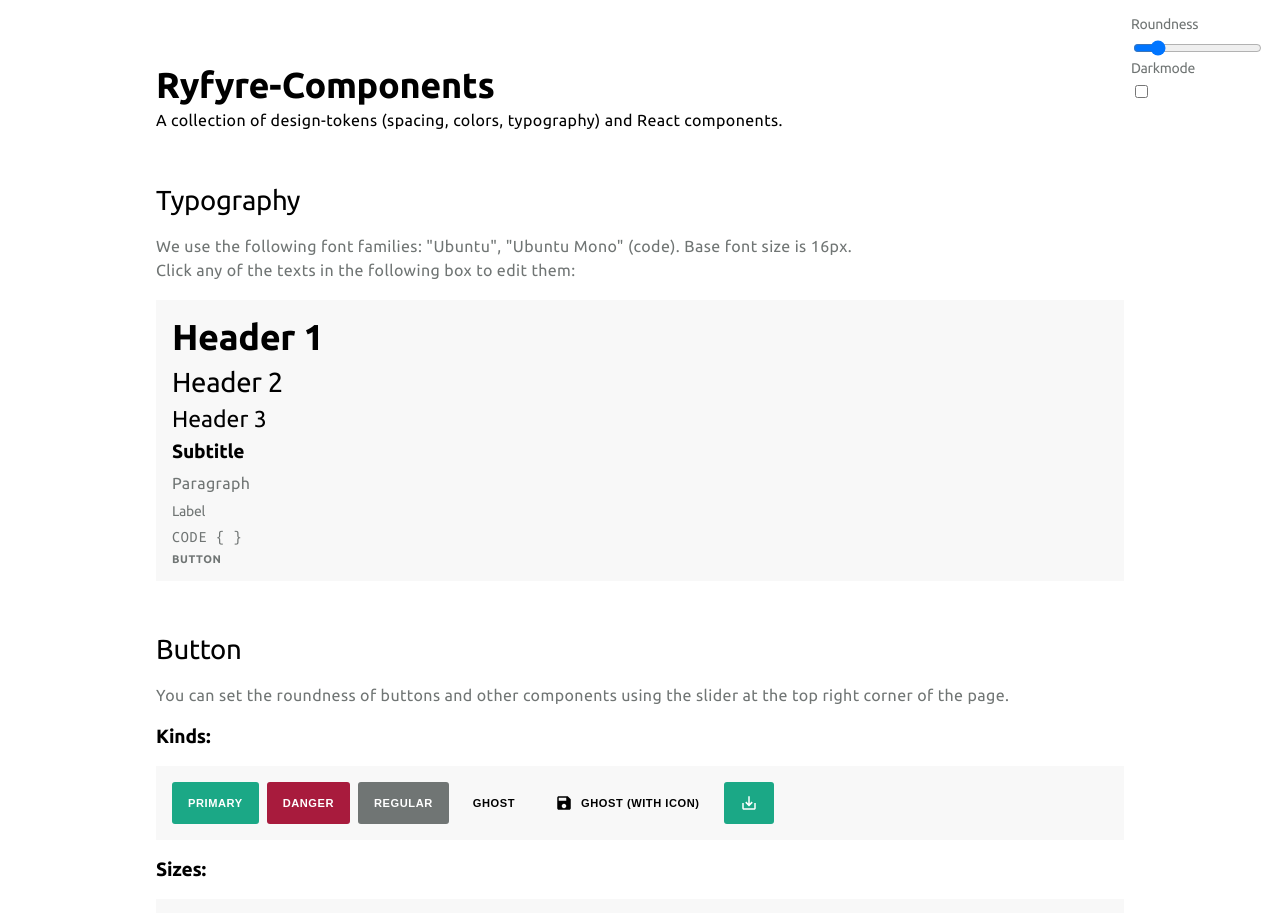
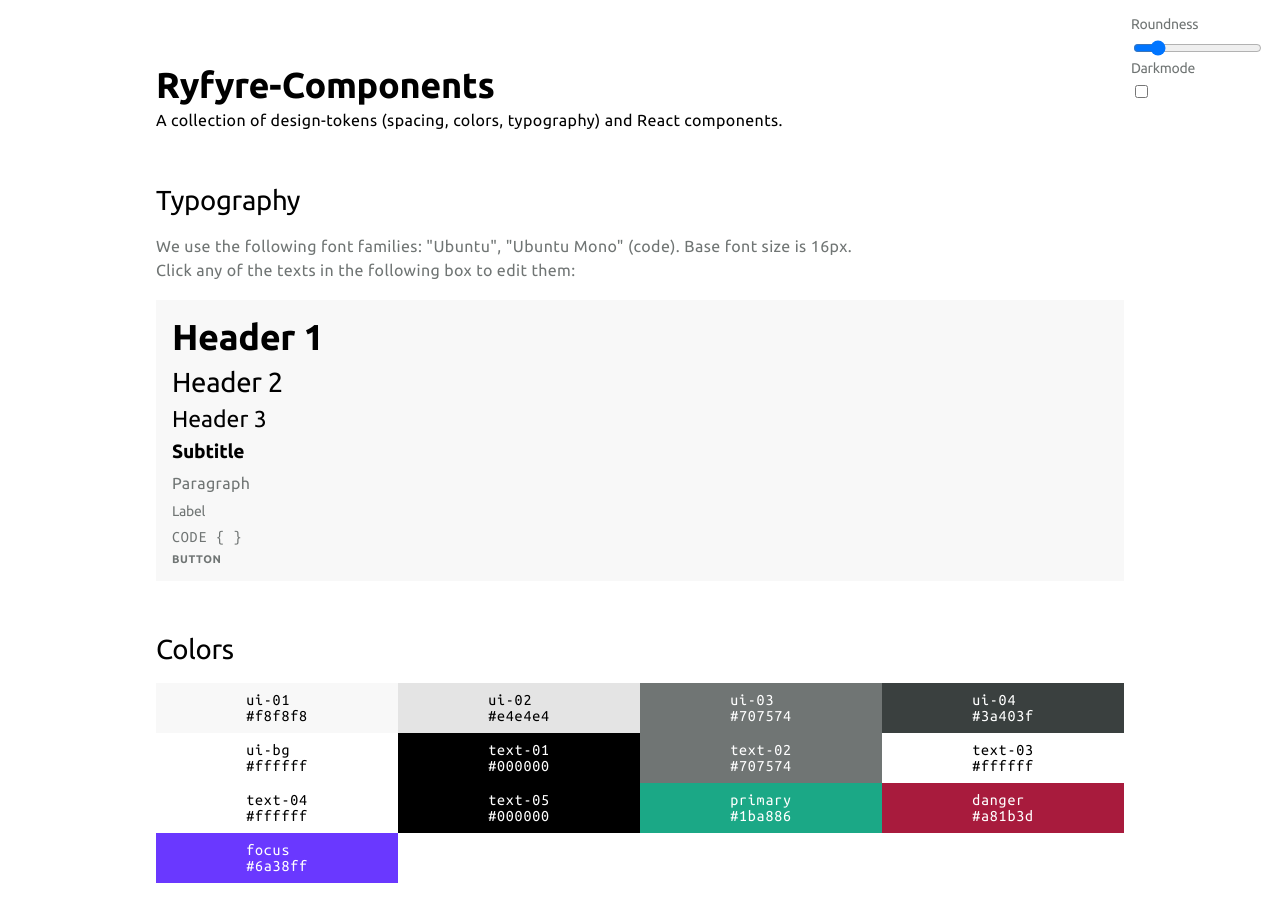
Before and after one commit to ryfylke-react-as/design, a React (Create React App) app: page / in a window 1280 px wide. Shown: the top 913 px of the page. Built offline with nearby package versions, Linux system fonts and the light colour scheme.

Commit message:
refactor: Reorganized tokens

```diff
--- a/src/App.tsx
+++ b/src/App.tsx
@@ -18,8 +18,16 @@ import {
   ToastProvider,
 } from "./components/ToastProvider";
 import { Typography } from "./components/Typography";
-import { ButtonKind, ButtonSize, FontKind } from "./types";
+import {
+  ButtonKind,
+  ButtonSize,
+  ColorToken,
+  FontKind,
+} from "./types";
 import { FormGroup } from "./components/FormGroup";
+import { applyFontKind, GlobalStyles } from "./styled-utils";
+import tokens from "./tokens";
+import { pickTextColor } from "./utils";
 
 function App() {
   const [roundness, setRoundness] = useState(3);
@@ -132,6 +140,7 @@ function App() {
         { "--roundness": `${roundness}px` } as CSSProperties
       }
     >
+      <GlobalStyles />
       <ToastProvider location="topright" zIndex={500} />
       <div
         style={{
@@ -197,6 +206,36 @@ function App() {
           </Typography>
         ))}
       </VerticalDivide>
+      <hr />
+      <Header order={2}>Colors</Header>
+      <ColorGrid>
+        {Object.keys(tokens.colors[isDm ? "dm" : "lm"]).map(
+          (name: string) => (
+            <div
+              style={{
+                background:
+                  tokens.colors[isDm ? "dm" : "lm"][
+                    name as ColorToken
+                  ],
+                color: pickTextColor(
+                  tokens.colors[isDm ? "dm" : "lm"][
+                    name as ColorToken
+                  ]
+                ),
+              }}
+            >
+              <span>{name}</span>
+              <span>
+                {
+                  tokens.colors[isDm ? "dm" : "lm"][
+                    name as ColorToken
+                  ]
+                }
+              </span>
+            </div>
+          )
+        )}
+      </ColorGrid>
       <hr />
       <Header order={2}>Button</Header>
       <Text as="p" kind="p">
@@ -360,6 +399,17 @@ const VerticalDivide = styled(HorizontalDivide)`
   flex-direction: column;
 `;
 
+const ColorGrid = styled.div`
+  display: grid;
+  grid-template-columns: 1fr 1fr 1fr 1fr;
+  > div {
+    min-height: 50px;
+    display: grid;
+    place-content: center;
+    ${applyFontKind("code")}
+  }
+`;
+
 const Container = styled.div`
   display: flex;
   flex-direction: column;
--- a/src/components/ToastProvider.tsx
+++ b/src/components/ToastProvider.tsx
@@ -126,9 +126,9 @@ const KIND_TO_BG: Record<ToastKind, string> = {
   success: "var(--c-primary)",
 };
 const KIND_TO_COLOR: Record<ToastKind, string> = {
-  error: "#ffffff",
-  info: "#333333",
-  success: "#ffffff",
+  error: "var(--c-text-04)",
+  info: "var(--c-text-01)",
+  success: "var(--c-text-04)",
 };
 
 const itemAnim = keyframes`
@@ -141,7 +141,6 @@ const itemAnim = keyframes`
 const ToastItemContainer = styled.button<ToastItemContainerProps>`
   padding: var(--s-05) var(--s-05);
   background: ${({ kind }) => KIND_TO_BG[kind]};
-  color: ${({ kind }) => KIND_TO_COLOR[kind]};
   border-radius: var(--roundness);
   display: flex;
   gap: var(--s-04);
@@ -160,6 +159,7 @@ const ToastItemContainer = styled.button<ToastItemContainerProps>`
     opacity: 0.9;
   }
   ${applyFontKind("label")}
+  color: ${({ kind }) => KIND_TO_COLOR[kind]};
 `;
 
 const ToastContainer = styled.div<{
--- a/src/index.tsx
+++ b/src/index.tsx
@@ -3,8 +3,8 @@ import ReactDOM from "react-dom/client";
 import reportWebVitals from "./reportWebVitals";
 import App from "./App";
 import "./vanilla/fonts.css";
-import "./vanilla/tokens.css";
 import "./vanilla/reset.css";
+// import "./vanilla/tokens.css";
 
 const root = ReactDOM.createRoot(
   document.getElementById("root") as HTMLElement
--- a/src/styled-utils.tsx
+++ b/src/styled-utils.tsx
@@ -1,8 +1,45 @@
 import {
+  createGlobalStyle,
   css,
   FlattenSimpleInterpolation,
 } from "styled-components";
-import { FontKind } from "./types";
+import { ColorToken, FontKind } from "./types";
+import tokens from "./tokens";
+
+export const GlobalStyles = createGlobalStyle`
+  :root {
+    ${Object.keys(tokens.spacing).map(
+      (level) => css`
+      --s-${String(level).padStart(2, "0")}: ${
+        tokens.spacing[Number(level)]
+      };
+    `
+    )}
+    ${Object.keys(tokens.roundness).map(
+      (level) => css`
+      --roundness-${String(level).padStart(2, "0")}: ${
+        tokens.roundness[Number(level)]
+      };
+    `
+    )}
+    ${Object.keys(tokens.colors.lm).map(
+      (colorName) => css`
+      --c-${colorName}: ${
+        tokens.colors.lm[colorName as ColorToken]
+      };
+    `
+    )}
+  }
+  body.dm {
+    ${Object.keys(tokens.colors.dm).map(
+      (colorName) => css`
+      --c-${colorName}: ${
+        tokens.colors.dm[colorName as ColorToken]
+      };
+    `
+    )}
+  }
+`;
 
 export const applyFocusStyles = css`
   &:focus {
--- /dev/null
+++ b/src/tokens/colors.ts
@@ -0,0 +1,37 @@
+import { ColorToken } from "../types";
+
+export const colors: {
+  dm: Record<ColorToken, string>;
+  lm: Record<ColorToken, string>;
+} = {
+  dm: {
+    "ui-01": "#181b1a",
+    "ui-02": "#3a403f",
+    "ui-03": "#535757",
+    "ui-04": "#3a403f",
+    "ui-bg": "#000000",
+    "text-01": "#fff",
+    "text-02": "#cacad3",
+    "text-03": "#000000",
+    "text-04": "#ffffff",
+    "text-05": "#000000",
+    primary: "#1ba886",
+    danger: "#a81b3d",
+    focus: "#8056ff",
+  },
+  lm: {
+    "ui-01": "#f8f8f8",
+    "ui-02": "#e4e4e4",
+    "ui-03": "#707574",
+    "ui-04": "#3a403f",
+    "ui-bg": "#ffffff",
+    "text-01": "#000000",
+    "text-02": "#707574",
+    "text-03": "#ffffff",
+    "text-04": "#ffffff",
+    "text-05": "#000000",
+    primary: "#1ba886",
+    danger: "#a81b3d",
+    focus: "#6a38ff",
+  },
+};
--- /dev/null
+++ b/src/tokens/index.ts
@@ -0,0 +1,11 @@
+import { colors } from "./colors";
+import { roundness } from "./roundness";
+import { spacing } from "./spacing";
+
+export const tokens = {
+  colors,
+  roundness,
+  spacing,
+};
+
+export default tokens;
--- /dev/null
+++ b/src/tokens/roundness.ts
@@ -0,0 +1,3 @@
+export const roundness: Record<number, string> = {
+  1: "3px",
+};
--- /dev/null
+++ b/src/tokens/spacing.ts
@@ -0,0 +1,12 @@
+export const spacing: Record<number, string> = {
+  1: "0.125rem",
+  2: "0.25rem",
+  3: "0.5rem",
+  4: "0.75rem",
+  5: "1rem",
+  6: "1.5rem",
+  7: "2rem",
+  8: "2.5rem",
+  9: "3rem",
+  10: "4rem",
+};
--- /dev/null
+++ b/src/utils.ts
@@ -0,0 +1,19 @@
+export function pickTextColor(
+  bgColor: string,
+  lightColor = "#fff",
+  darkColor = "#000"
+) {
+  let color =
+    bgColor.charAt(0) === "#"
+      ? bgColor.substring(1, 7)
+      : bgColor;
+  if (color.split("").every((c) => c === "f")) {
+    return darkColor;
+  }
+  let r = parseInt(color.substring(0, 2), 16); // hexToR
+  let g = parseInt(color.substring(2, 4), 16); // hexToG
+  let b = parseInt(color.substring(4, 6), 16); // hexToB
+  return r * 0.299 + g * 0.587 + b * 0.114 > 186
+    ? darkColor
+    : lightColor;
+}
--- a/src/vanilla/tokens.css
+++ b/src/vanilla/tokens.css
@@ -1,3 +1,7 @@
+/**
+ TODO: Auto-generate these based on tokens
+**/
+
 body {
   font-size: 16px;
 }
```
Also changed, not shown: src/types.ts (+15 -0 lines).
